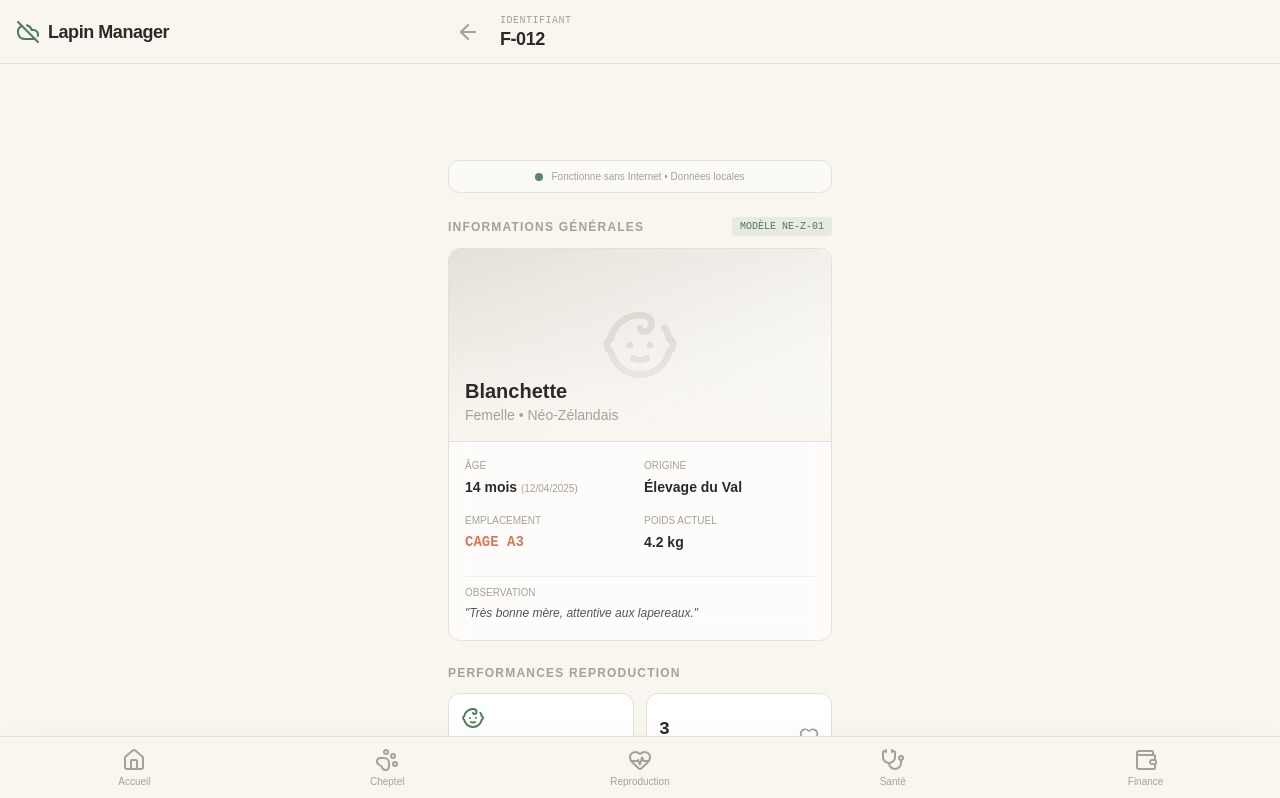
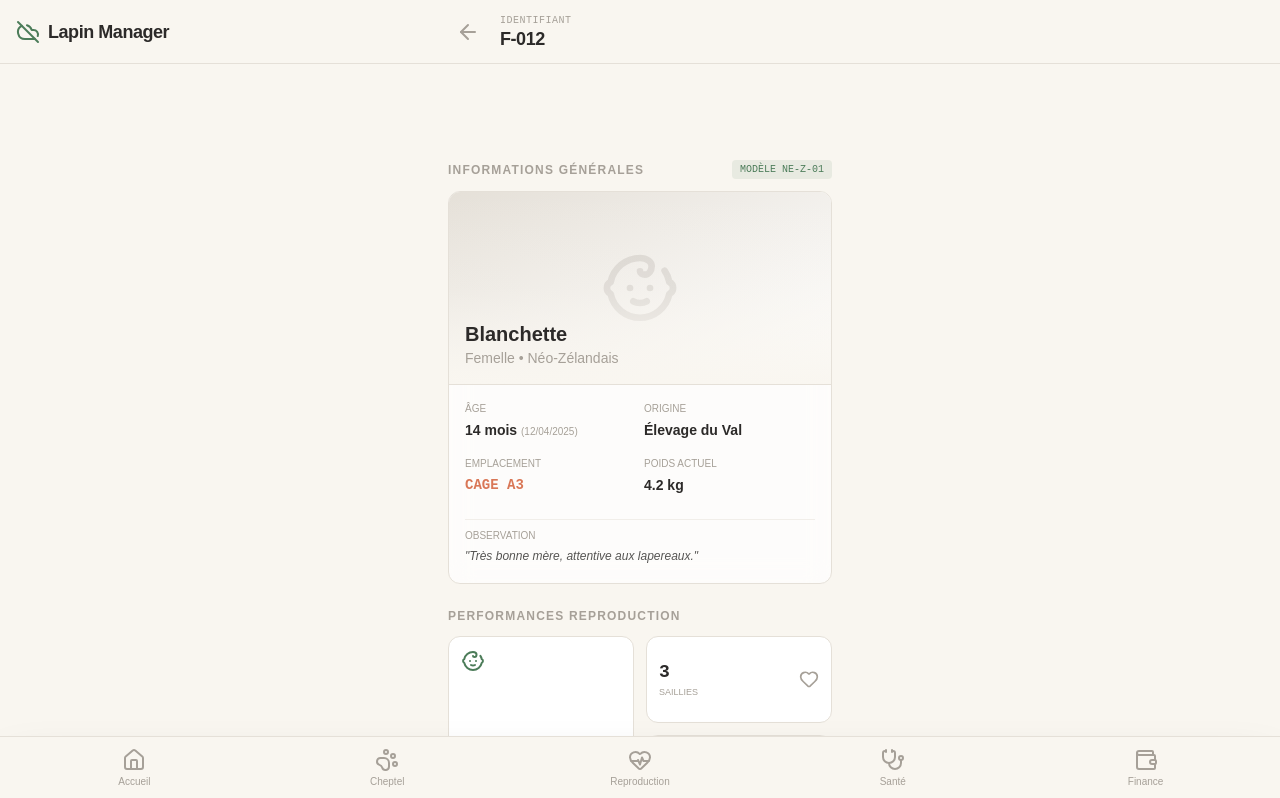
Before and after one commit to layesamake/gestionlapin, a React (Vite) app: page /cheptel/1 in a window 1280 px wide. Shown: the top 798 px of the page. Built offline with nearby package versions, Linux system fonts and the light colour scheme.

Commit message:
UI: Increase photo frame size and remove top spacing in FicheReproducteur

```diff
--- a/src/pages/AjouterReproducteur.tsx
+++ b/src/pages/AjouterReproducteur.tsx
@@ -94,7 +94,7 @@ export const AjouterReproducteur: React.FC = () => {
           {/* Photo du lapin */}
           <div className="flex flex-col items-center justify-center py-4">
             <div
-              className="w-32 h-32 bg-surface border-2 border-dashed border-border rounded-full flex flex-col items-center justify-center gap-2 cursor-pointer hover:border-primary/50 hover:bg-surface/80 transition-all overflow-hidden relative shadow-lg"
+              className="w-40 h-40 bg-surface border-2 border-dashed border-border rounded-full flex flex-col items-center justify-center gap-2 cursor-pointer hover:border-primary/50 hover:bg-surface/80 transition-all overflow-hidden relative shadow-lg"
               onClick={() => fileInputRef.current?.click()}
             >
               {photoPreview ? (
--- a/src/pages/FicheReproducteur.tsx
+++ b/src/pages/FicheReproducteur.tsx
@@ -47,12 +47,6 @@ export const FicheReproducteur = () => {
       </header>
 
       <main className="pt-20 px-4 space-y-6">
-        {/* Offline Indicator */}
-        <div className="flex items-center justify-center gap-2 py-2 px-4 bg-surface/50 border border-border rounded-xl">
-          <span className="w-2 h-2 rounded-full bg-primary animate-pulse"></span>
-          <span className="text-[10px] text-muted font-medium">Fonctionne sans Internet • Données locales</span>
-        </div>
-
         {/* Section: Informations Générales */}
         <section className="space-y-3">
           <div className="flex items-center justify-between">
```
